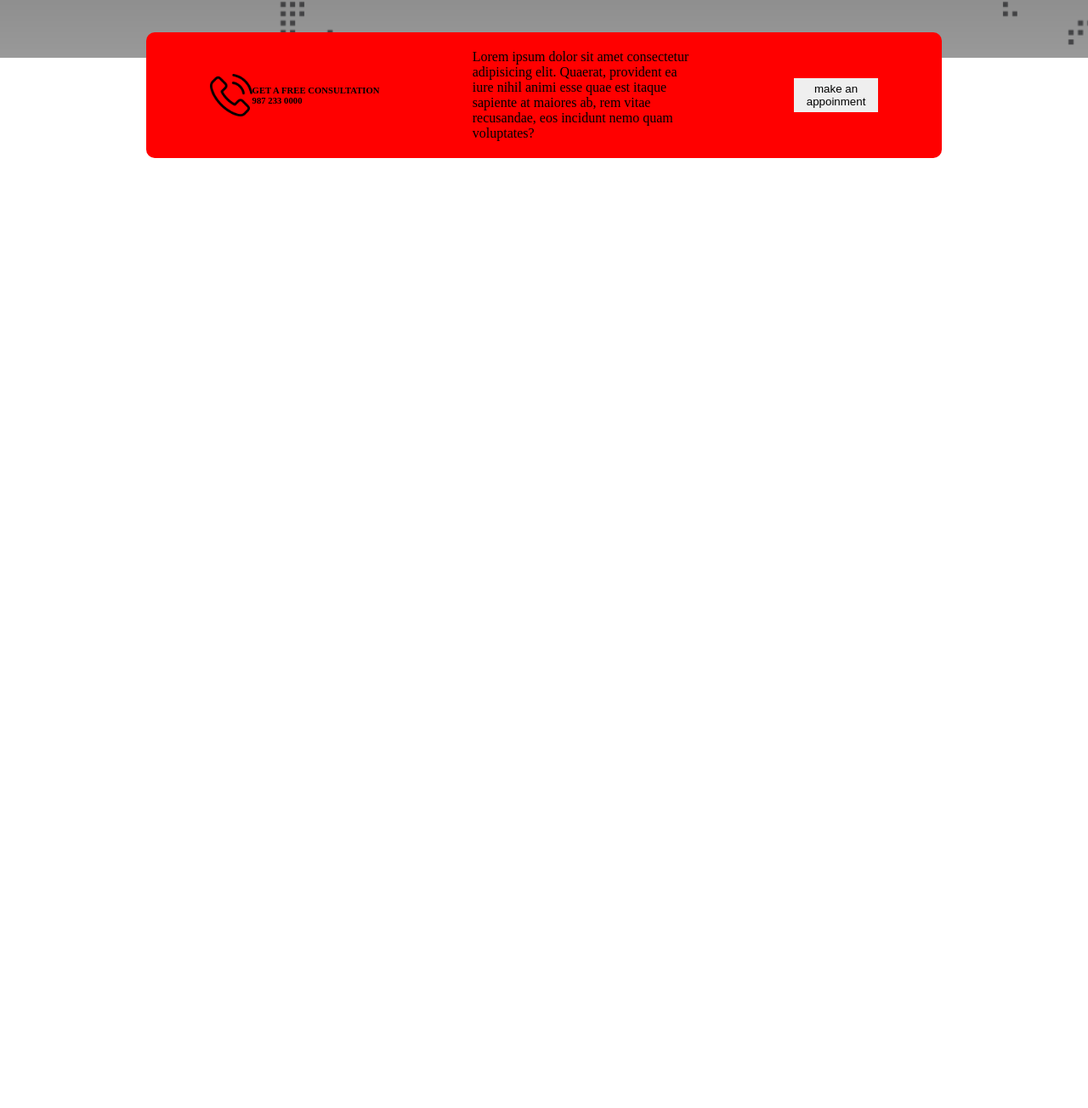
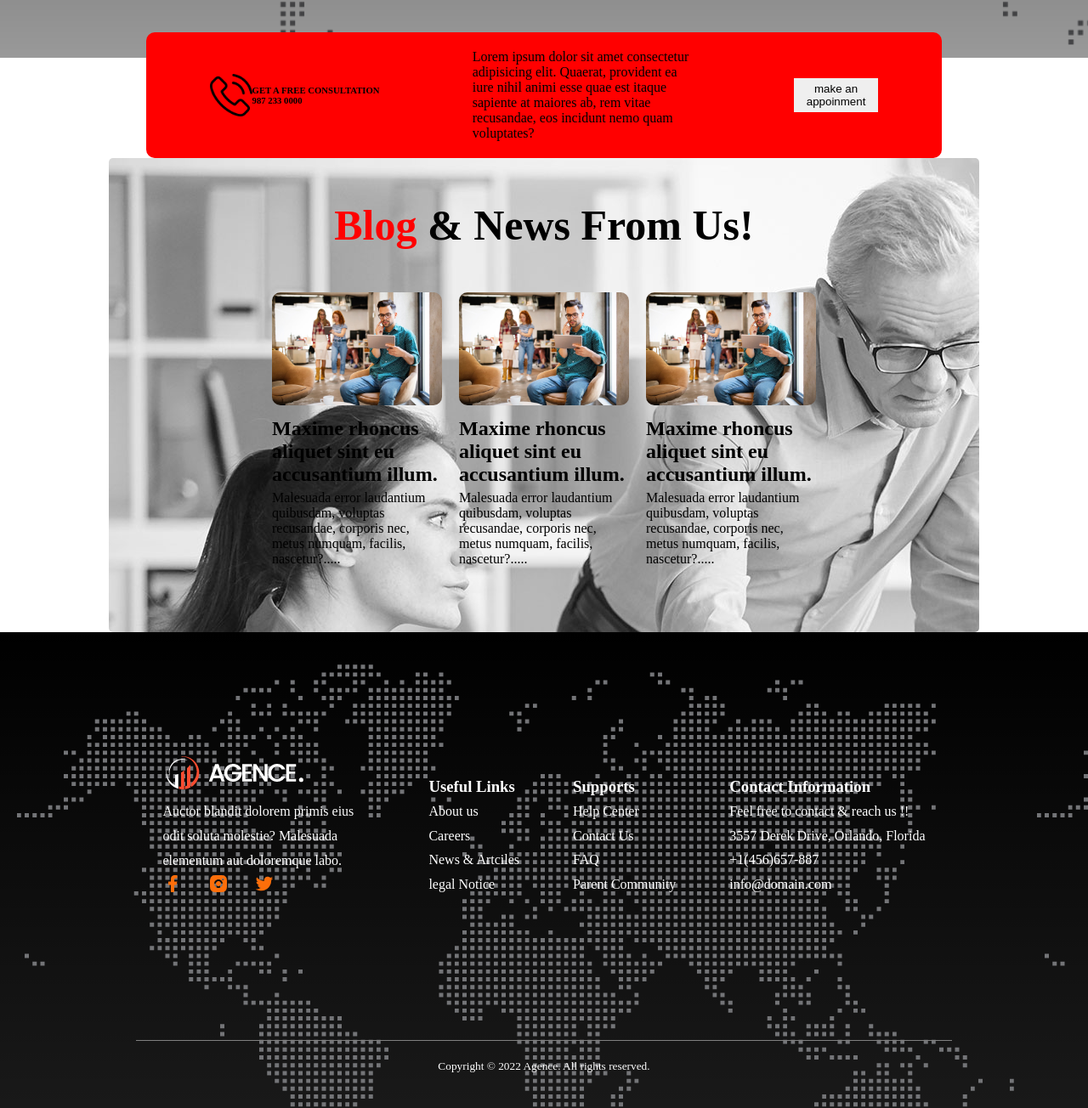
Before and after one commit to Frakib007/fr-prottfolio1, a plain HTML site: page asset/index.html in a window 1280 px wide. Shown: the part 1651-2955 px from the top of the page at 85% size. Before the commit the page ends 1837 px from the top, so only its background shows below. Drawn offline with Linux system fonts and the light colour scheme.

Commit message:
more update

```diff
--- a/asset/index.css
+++ b/asset/index.css
@@ -15,7 +15,6 @@
     gap: 15px;
     font-size: 17px;
     font-style: oblique;
-
 }
 .banner-container{
     height: 100vh;
@@ -27,7 +26,6 @@
     text-align: center;
     display: flex;
     align-items: center;
-
 }
 .prim{
     color: red;
@@ -60,8 +58,7 @@
     background-repeat: no-repeat;
     color: white;
     display: flex;
-
-    align-items: center;
+     align-items: center;
     padding: 20px;
 }
 .icon{
@@ -77,7 +74,6 @@
     color: black;
     border-radius: 5px;
    /* box-shadow: 4px 4px 4px gray;*/
-
 
 }
 .descriptionn{
@@ -132,3 +128,63 @@
     border: none;
     padding: 5px 15px;
 }
+.card{
+    width: 200px;
+    height: 400px;
+    border-radius: 10px;
+}
+.blog-pic{
+    width: 100%;
+    align-items: center;
+    border-radius: 10px;
+}
+.block-container{
+    background-image:url(./image/background.jpg);
+    width:80%;
+    margin: auto;
+    border-radius:5px ;
+    justify-content: center;
+}
+.card-title{
+    margin-top: 10px;
+    margin-bottom: 5px;
+}
+.cards{
+    display: flex;
+    gap: 20px;
+    justify-content: center;
+}
+.blog-title{
+    color: black;
+    text-align: center;
+    font-size:50px;
+    padding: 50px;
+}
+footer{
+    width: 100%;
+    height: 70vh;
+    background-image: url("./image/footer-bg.png"),linear-gradient(rgba(0,0,0,8),rgba(0,0,0,0.9));
+    color: white;
+    line-height: 1.8em;
+    align-items: center;
+}
+.icon{
+    display: flex;
+    gap: 30px;
+}
+.potter-dis{
+    width: 250px;
+}
+.footer-container{
+    display: flex;
+    align-items: center;
+    width: 75%;
+    height: 60vh;
+    margin: 0 auto;
+    justify-content: space-around;
+    border-bottom: 1px solid gray;
+}
+.copy{
+    text-align: center;
+    padding: 15PX;
+}
--- a/asset/index.html
+++ b/asset/index.html
@@ -23,9 +23,10 @@
         </div>
         <div class="banner-container">
             <div class="banner-info">
-                <h1 class="title"><span class="prim">Digital</span> Agency You <br/>
+                <h1 class="title"><span class="prim">Digital</span> Agency You <br />
                     Can Rely Upon !</h1>
-                <p class="description">Hymenaeos! Omnis arcu vitae? Phasellus irure cupidatat incidunt, semper metus, nibh adipisci assumenda
+                <p class="description">Hymenaeos! Omnis arcu vitae? Phasellus irure cupidatat incidunt, semper metus,
+                    nibh adipisci assumenda
                     odio, quos, senectus vehicula occaecat, officiis malesuada cras.</p>
                 <button class="btn bg-primary">Discover Me</button>
                 <button class="btn">Hire Us Now</button>
@@ -37,10 +38,13 @@
             <div class="left-container">
                 <button class="btn bg-primary">Hire us now</button>
                 <h1>Services We Can Help You With !</h1>
-                <p class="descriptionn">Vero id posuere tempus aspernatur quaerat mollis voluptatum eveniet porro viverra libero habitasse porro fames quos pharetra diam cupidatat ligula! Netus! Quos dignissi mos</p>
+                <p class="descriptionn">Vero id posuere tempus aspernatur quaerat mollis voluptatum eveniet porro
+                    viverra libero habitasse porro fames quos pharetra diam cupidatat ligula! Netus! Quos dignissi mos
+                </p>
                 <ol>
                     <li>Nobis ridiculus cupiditate egestas commodi.</li>
-                <li>Ipsum dui curabitur dapibuish mollitia.</li></ol>
+                    <li>Ipsum dui curabitur dapibuish mollitia.</li>
+                </ol>
                 <div class="author-container">
                     <div class="author-profile">
                         <img class="author-img" src="./image/author.jpg" alt="">
@@ -84,15 +88,85 @@
                 </h6>
             </div>
             <div class="appoinment-dis">
-                <p>Lorem ipsum dolor sit amet consectetur adipisicing elit. Quaerat, provident ea iure nihil animi esse quae est itaque sapiente at maiores ab, rem vitae recusandae, eos incidunt nemo quam voluptates?</p>
+                <p>Lorem ipsum dolor sit amet consectetur adipisicing elit. Quaerat, provident ea iure nihil animi esse
+                    quae est itaque sapiente at maiores ab, rem vitae recusandae, eos incidunt nemo quam voluptates?</p>
             </div>
             <div class="apponment-button">
                 <button class="btn-primary">make an <br> appoinment</button>
             </div>
         </div>
         </div>
+        <div class="block-container">
+            <h1 class="blog-title"><span class="prim">Blog</span> & News From Us!</h1>
+            <div class="cards">
+                <div class="card">
+                    <img class="blog-pic" src="./image/blog-1.jpg" alt="">
+                    <h2 class="card-title">Maxime rhoncus aliquet sint eu accusantium illum.</h2>
+                    <p>Malesuada error laudantium quibusdam, voluptas recusandae, corporis nec, metus numquam, facilis,
+                        nascetur?..... </p>
+                </div>
+                <div class="card">
+                    <img class="blog-pic" src="./image/blog-1.jpg" alt="">
+                    <h2 class="card-title">Maxime rhoncus aliquet sint eu accusantium illum.</h2>
+                    <p>Malesuada error laudantium quibusdam, voluptas recusandae, corporis nec, metus numquam, facilis,
+                        nascetur?..... </p>
+                </div>
+                <div class="card">
+                    <img class="blog-pic" src="./image/blog-1.jpg" alt="">
+                    <h2 class="card-title">Maxime rhoncus aliquet sint eu accusantium illum.</h2>
+                    <p>Malesuada error laudantium quibusdam, voluptas recusandae, corporis nec, metus numquam, facilis,
+                        nascetur?..... </p>
+                </div>
+            </div>
+        </div>
     </main>
-    <footer></footer>
+    <footer>
+        <div class="footer-container">
+            <div class="footer-logo">
+                <img src="./logo/logo.png" alt="">
+                <p class="potter-dis"> Auctor blandit dolorem primis eius odit soluta molestie? Malesuada
+                    elementum aut doloremque labo.</p>
+                <div class="icon">
+                    <div class="face">
+                        <img src="./icons/facebook.png" alt="">
+                    </div>
+                    <div class="insta">
+                        <img src="./icons/insta.png" alt="">
+                    </div>
+                    <div class="twi">
+                        <img src="./icons/twitter.png" alt="">
+                    </div>
+                </div>
+            </div>
+            <div class="usefull-link">
+                <h3>Useful Links</h3>
+                <p>About us</p>
+                <p>Careers</p>
+                <p>News & Artciles</p>
+                <p>legal Notice</p>
+            </div>
+            <div class="support">
+                <h3>Supports</h3>
+                <p>Help Center</p>
+                <p>Contact Us</p>
+                <p>FAQ</p>
+                <p>Parent Community</p>
+            </div>
+            <div class="contrack">
+                <h3>Contact Information</h3>
+                <p>Feel free to contact & reach us !!</p>
+                <p>
+                    <i class="fa-solid fa-location-pin"></i>3557 Derek Drive, Orlando,
+                    Florida
+                </p>
+                <p><i class="fa-solid fa-phone-volume"></i>+1(456)657-887</p>
+                <p><i class="fa-solid fa-envelope d"></i>info@domain.com</p>
+            </div>
+        </div>
+        <p class="copy">
+            <small>Copyright &copy; 2022 Agence. All rights reserved.</small>
+        </p>
+    </footer>
 </body>
 
 </html>
```
Also changed, not shown: asset/icons/facebook.png (added), asset/icons/insta.png (added), asset/icons/js.png (added), asset/icons/mongo.png (added), asset/icons/nodejs.png (added), asset/icons/react.png (added), asset/icons/twitter.png (added). Lines whose indentation alone changed are shown as unchanged.
